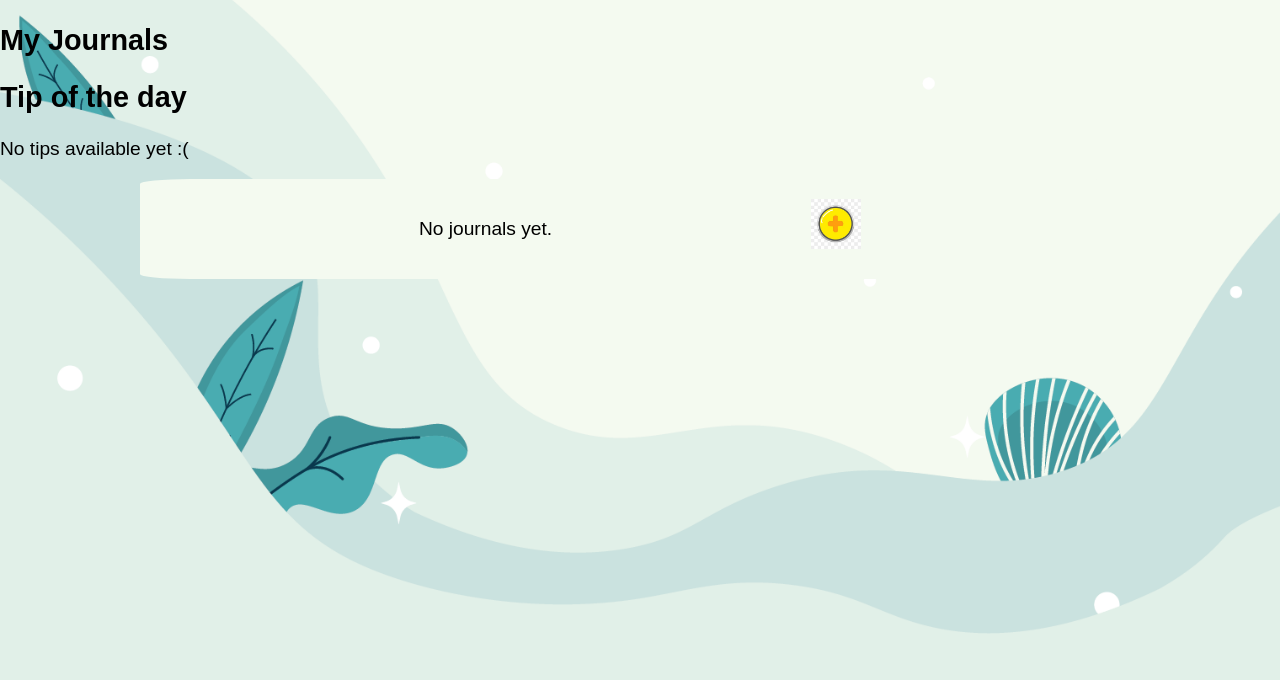
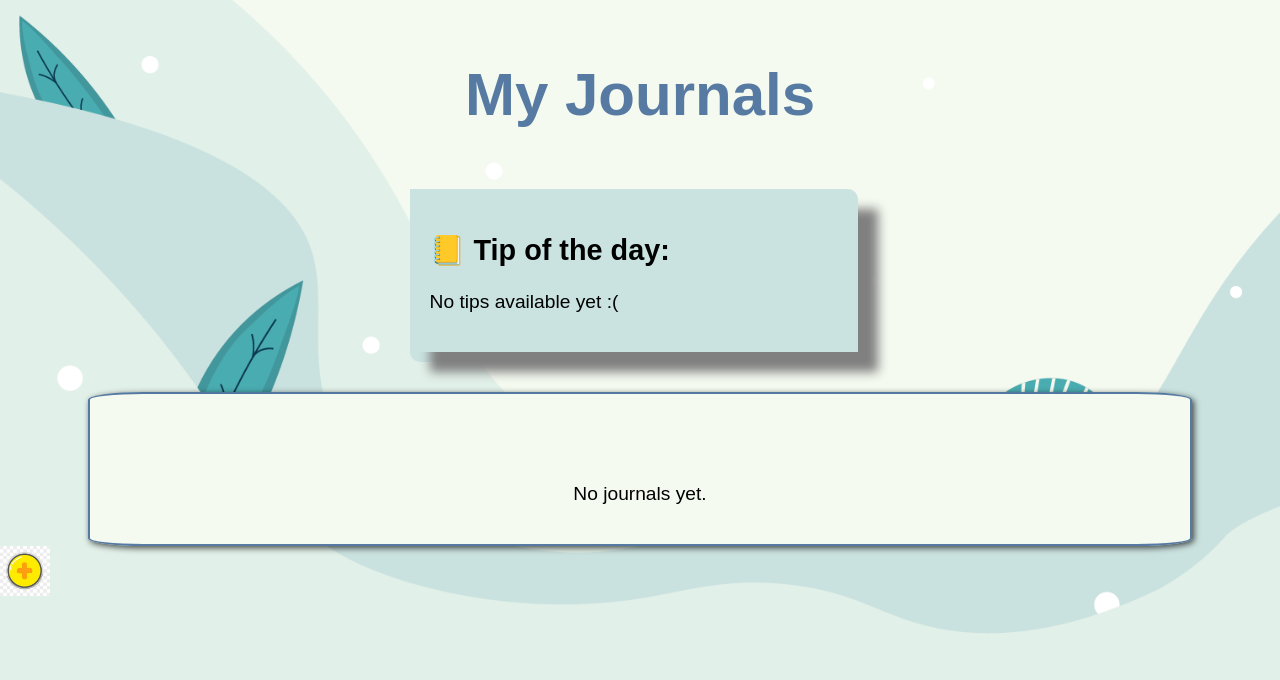
Before and after one commit to SarahElzoubi/Capstone-Project, a Django app: page /home/ in a window 1280 px wide. Shown: the part 120-800 px from the top of the page. Run offline with Django 5.2, Linux system fonts and the light colour scheme; the visitor is signed in with stand-in values (Sample User, id 1); data that the repository does not hold is empty; some web fonts are replaced.

Commit message:
Style Tha home page (Journals List)

```diff
--- a/safemind_project/main_app/static/css/home.css
+++ b/safemind_project/main_app/static/css/home.css
@@ -19,13 +19,108 @@
 }
 
 
-.home_container{
+  .home_container {
+
+  display: flex;
+  flex-wrap: wrap;
+  gap: 20px;
+  justify-content: center;
   background-image: url(../images/Background_simple.png);
-  height:70%;
   width:75%;
   margin:0 auto;
   border-radius: 5%;
+  padding:70px;
+  padding-bottom: 20px;
+  border: 2px solid rgba(48, 90, 143, 0.8);
+  margin-top: 30px;
+   box-shadow: 2px 2px 6px rgba(0,0,0,0.7);
+
+}
+
+.home_container a > div {
+  background-color: ; /*Yes I left it on purpose I want the cards to be transparent*/
   display: flex;
-  padding:20px;
-  justify-content: space-evenly;
+  flex-direction: column;   /* stack image, title, date vertically inside each card */
+  border: 4px solid rgba(48, 90, 143, 0.8);
+  width: 300px;
+  height:400px;            /* fixed width per card */
+  padding: 10px;
+  border-radius: 10px;
+  text-align: center;
+  box-shadow: 2px 2px 6px rgba(0,0,0,0.5);
+  transition: transform 0.2s;
+
+
+
 }
+.home_container a {
+     text-decoration: none;
+     color:rgba(48, 90, 143, 0.9);
+}
+.home_container a > div:hover {
+  transform: scale(1.05);
+}
+
+.journal_card{
+  border: 2px solid blue;
+  border-radius: 10px;
+  text-align: center;
+  padding: 10px;
+  box-shadow: 2px 2px 6px rgba(0,0,0,0.1);
+  transition: transform 0.2s;
+  display: flex;
+  flex-direction: column;   /* stack image, title, date vertically */
+  justify-content: space-between; /* evenly distribute content */
+  overflow: hidden;          /* cut off extr*/
+}
+.journal-image {
+  margin-bottom: 10px;
+  width: 200px;
+    height:200px;
+    align-self: center;
+  object-fit: cover;
+  border-radius: 8px;
+}
+
+.journal-card h2{
+ font-size: 20px;
+}
+
+.journal-card p{
+ font-size: 15px;
+}
+
+.main_title {
+    text-align: center;
+}
+.main_title section p {
+    font-size:60px;
+    color:rgba(48, 90, 143, 0.8);
+    font-weight: 900 ;
+}
+
+.main_tip{
+    background-color: #cae3e0;
+    width:35%;
+    height:20%;
+    padding-bottom: 10px;
+     margin-left: 32%;
+     border-top-right-radius: 10px;
+     border-bottom-left-radius: 10px;
+}
+
+.main_tip section {
+    padding:20px;
+    box-shadow: 20px 20px 10px grey;
+
+}
+
+.main_tip section {
+    padding:20px;
+    box-shadow: 20px 20px 10px grey;
+
+}
+
+.main_tip:hover {
+  transform: scale(1.05);
+}
--- a/safemind_project/main_app/static/css/signup.css
+++ b/safemind_project/main_app/static/css/signup.css
@@ -67,9 +67,10 @@
 
   .signup_form:hover {
      transform: scale(1.02);
+
     }
 
-  .signup_form  {
+.signup_form  {
 
  background-color: #5bc4c4;
   padding: 3rem 1.5rem;
--- a/safemind_project/main_app/templates/journals/journal_create.html
+++ b/safemind_project/main_app/templates/journals/journal_create.html
@@ -5,7 +5,7 @@
 <form method="POST" enctype="multipart/form-data">
   {% csrf_token %} {{ form.as_p }}
 </br>
-  {{form.image.label_tag }} {{ form.image }}<br /><br/>
+
    <button type="submit" class="btn btn-primary">Save</button>
 </form>
 {% endblock %}
--- a/safemind_project/main_app/templates/journals/journal_detail.html
+++ b/safemind_project/main_app/templates/journals/journal_detail.html
@@ -1,5 +1,5 @@
 {% extends 'main_app/base.html' %} {% block content %}
-<a href="{% url 'home' %}">Back to Journals</a>
+<a href="{% url 'home' %}" title="Back to journals">Back to Journals</a>
 
 <section class="journal-detail">
   <h1>{{ journal.title }}</h1>
--- a/safemind_project/main_app/templates/main_app/home.html
+++ b/safemind_project/main_app/templates/main_app/home.html
@@ -1,16 +1,17 @@
 {% extends 'main_app/base.html' %}{% load static %} {%block head%}
 <link rel="stylesheet" href="{% static 'css/home.css' %}" />
 {%endblock%}{% block content %}
-<div>
+<div class="main_title">
   <section>
-    <h1>My Journals</h1>
+    <!--<h1><strong>My Journals</strong></h1>-->
+    <p>My Journals</p>
   </section>
 </div>
 
-<div>
+<div class="main_tip">
   <section class="page-header">
-    <div class="tips-section">
-      <h2>Tip of the day</h2>
+    <!--<h1>✏️📒</h1>-->
+    <h2>📒 Tip of the day:</h2>
 
     {% if tip %}
     <div class="tip-card">
@@ -20,15 +21,13 @@
     {% else %}
     <p>No tips available yet :(</p>
     {% endif %}
-    </div>
   </section>
 </div>
+
 <div class="home_container">
-  <div class="journal_card">
-    <section class="journal-list">
   {% for journal in journals %}
   <a href="{% url 'journal_detail' journal.id %}">
-        <div class="journal-card" style="border: 2px solid blue; width: 230px">
+    <div class="journal-card">
       {% if journal.image %}
       <img
         src="{{ journal.image.url }}"
@@ -38,13 +37,12 @@
       />
       {% endif %}
       <h2>{{ journal.title }}</h2>
-          <p>Date & Time : {{ journal.created_at|date:"M d, Y H:i" }}</p>
+      <p>Date & Time: {{ journal.created_at|date:"M d, Y H:i" }}</p>
     </div>
   </a>
   {% empty %}
   <p>No journals yet.</p>
   {% endfor %}
-    </section>
 </div>
 
 <div class="create_journal">
@@ -56,5 +54,4 @@
       width="50px"
   /></a>
 </div>
-</div>
 {% endblock %}
--- a/safemind_project/main_app/templates/main_app/index.html
+++ b/safemind_project/main_app/templates/main_app/index.html
@@ -2,7 +2,7 @@
 <link rel="stylesheet" href="{% static 'css/index.css' %}" />{%endblock%}
 {%block title %} Welcome to SafeMind {%endblock %} {% block content %}
 <div class="container_login {% if form.non_field_errors %}error-up{% endif %}">
-<div class="intro">
+<div class="intro" style="color:#113557;">
   <h1>Welcome to Safe Mind</h1>
   <h3>Let's start your personal mental health journal</h3>
   <p></p>
```
Also changed, not shown: safemind_project/main_app/static/css/index.css (+10 -0 lines), safemind_project/media/images/Apple_sboWkhl.jpg (added), safemind_project/media/images/B1.jpeg (added), safemind_project/media/images/B1_KCStbRO.jpeg (added), safemind_project/media/images/B3_Pa0mdVt.jpeg (added), safemind_project/media/images/Devi.webp (added), safemind_project/media/images/Devi_kwz2ct3.webp (added), safemind_project/media/images/MJ.webp (added), safemind_project/media/images/WhatsApp_Image_2024-01-12_at_9.23.28_PM_2.jpeg (added), safemind_project/media/images/best1.jpeg (added), safemind_project/media/images/electric1.jpeg (added), safemind_project/media/images/vols3.jpeg (added). Lines whose indentation alone changed are shown as unchanged.
